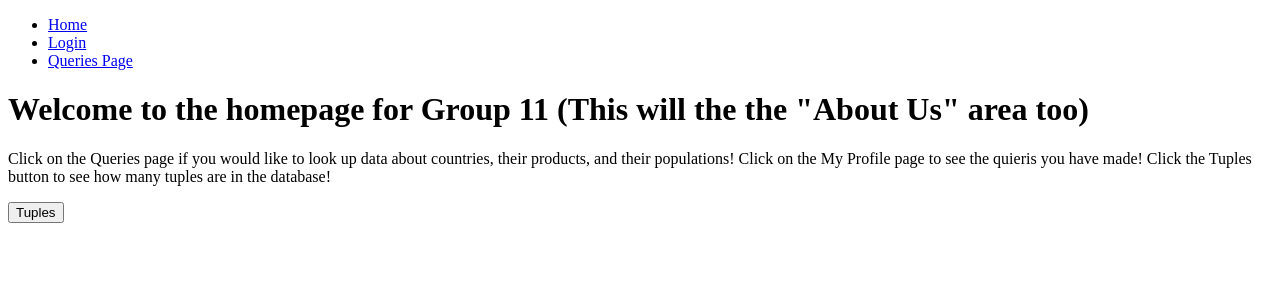
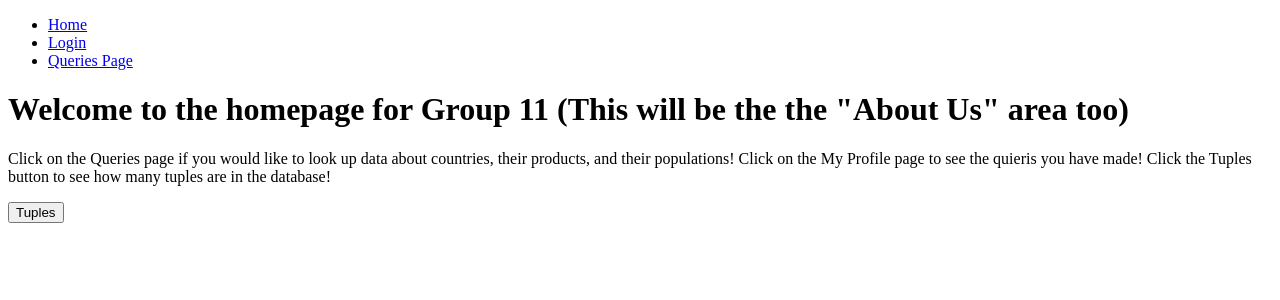
Before and after one commit to GoonerBrian/CIS4301-Group-11, a React (Create React App) app in the folder frontend/: page / in a window 1280 px wide. Shown: the top 300 px of the page. Built offline with nearby package versions, Linux system fonts and the light colour scheme; no server answers.

Commit message:
Fixed typo on home page

```diff
--- a/frontend/src/pages/HomePage.js
+++ b/frontend/src/pages/HomePage.js
@@ -19,7 +19,7 @@ const HomePage = () => {
 
     return (
         <>
-        <h1>Welcome to the homepage for Group 11 (This will the the "About Us" area too)</h1>
+        <h1>Welcome to the homepage for Group 11 (This will be the the "About Us" area too)</h1>
         <p>Click on the Queries page if you would like to look up data about countries, their products, and their populations!
             Click on the My Profile page to see the quieris you have made!
             Click the Tuples button to see how many tuples are in the database!
```
